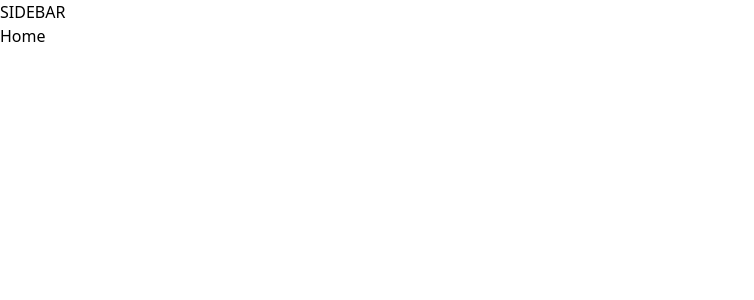
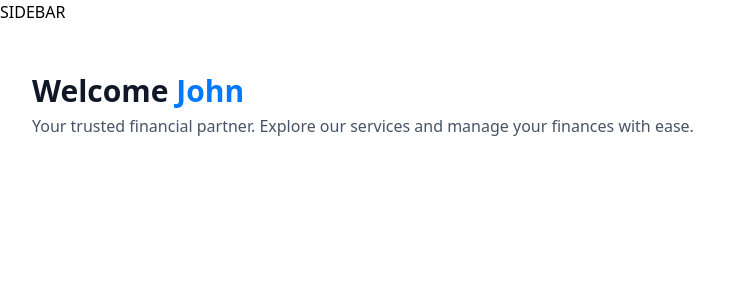
Before and after one commit to Bimaahmadani/Crab-Banking-app, a Next.js app: page / in a window 1280 px wide. Shown: the top 300 px of the page, without its empty margins (0-754 px from the left). Built offline with nearby package versions, Linux system fonts and the light colour scheme.

Commit message:
git commit --amendadd HeaderBox component, update root/page.sx add HeaderBox component, update root/page.tsx

```diff
--- a/app/(auth)/layout.tsx
+++ b/app/(auth)/layout.tsx
@@ -5,7 +5,6 @@ export default function RootLayout({
 }>) {
   return (
     <main>
-        SIDEBAR
         {children}
     </main>
   );
--- a/app/(root)/page.tsx
+++ b/app/(root)/page.tsx
@@ -1,8 +1,22 @@
+import HeaderBox from "@/components/HeaderBox";
 import React from "react";
 
 const Home = () => {
+    const loggedIn = {firstName: "John" };
+
     return (
-        <div>Home</div>
+        <section className="home">
+            <div className="home-content">
+                <header>
+                    <HeaderBox
+                        type="greeting"
+                        title="Welcome"
+                        user= {loggedIn?.firstName || "Guest"}
+                        subtext="Your trusted financial partner. Explore our services and manage your finances with ease."
+                    />
+                </header>
+            </div>
+        </section>
     )
 }
 
--- /dev/null
+++ b/components/HeaderBox.tsx
@@ -0,0 +1,19 @@
+import React from 'react'
+
+const HeaderBox = ({type = "title", title, user, subtext }: HeaderBoxProps) => {
+  return (
+    <div className='header-box'>
+        <h1 className="header-box-title">
+            {title}
+            {type === "greeting" && (
+                <span className="text-bankGradient">
+                    &nbsp;{user}
+                </span>
+            )}
+        </h1>
+        <p className="header-box-subtext">{subtext}</p>
+    </div>
+  )
+}
+
+export default HeaderBox
--- /dev/null
+++ b/global.d.ts
@@ -0,0 +1,4 @@
+declare module '*.css' {
+  const content: { [className: string]: string };
+  export default content;
+}
--- a/package.json
+++ b/package.json
@@ -20,6 +20,7 @@
     "react-dom": "^18",
     "shadcn": "^4.11.0",
     "tailwind-merge": "^3.6.0",
+    "tailwindcss-animate": "^1.0.7",
     "tw-animate-css": "^1.4.0"
   },
   "devDependencies": {
```
Also changed, not shown: app/page.tsx (deleted, +0 -101 lines), 1 other file (tests, documents, lock files or other folders).
